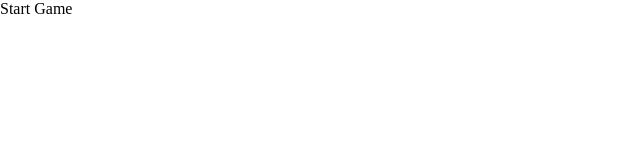
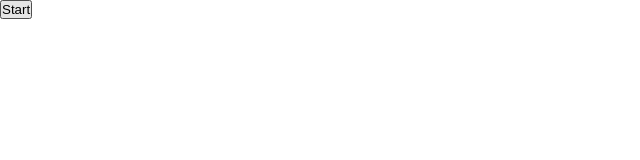
Before and after one commit to victormedeiros1/The-number-that-you-are-thinking, a React (Create React App) app: page / in a window 1280 px wide. Shown: the top 160 px of the page, without its empty margins (0-640 px from the left). Built offline with nearby package versions, Linux system fonts and the light colour scheme.

Commit message:
feat: navigate between screens

```diff
--- a/src/App.js
+++ b/src/App.js
@@ -1,18 +1,15 @@
-import React, { useState } from "react";
+import React from "react";
+
 import "./assets/css/global.css";
-import StartGame from "./components/Screens/StartGame";
-import InGame from "./components/Screens/InGame";
-import GameOver from "./components/Screens/GameOver";
+import ScreenProvider from "./context/Screen";
+import Window from "./pages/";
+import { useScreen } from "./context/Screen";
 
 function App() {
-  const [screen, setScreen] = useState("StartGame");
-
   return (
-    <div className="App">
-      {screen === "StartGame" ? <StartGame /> : ""}
-      {screen === "InGame" ? <InGame /> : ""}
-      {screen === "GameOver" ? <GameOver /> : ""}
-    </div>
+    <ScreenProvider>
+      <Window />
+    </ScreenProvider>
   );
 }
 
--- a/src/components/Screens/StartGame/index.js
+++ b/src/components/Screens/StartGame/index.js
@@ -1,7 +1,14 @@
-import React from "react";
+import React, { useState } from "react";
+import { useScreen } from "../../../context/Screen";
 
 function StartGame() {
-  return <div>Start Game</div>;
+  const { setScreen } = useScreen();
+
+  return (
+    <div>
+      <button onClick={() => setScreen("InGame")}>Start</button>
+    </div>
+  );
 }
 
 export default StartGame;
--- /dev/null
+++ b/src/context/Screen.js
@@ -0,0 +1,24 @@
+import React, { createContext, useContext, useState } from "react";
+
+const ScreenContext = createContext();
+
+export default function ScreenProvider({ children }) {
+  const [screen, setScreen] = useState("StartGame");
+
+  return (
+    <ScreenContext.Provider
+      value={{
+        screen,
+        setScreen,
+      }}
+    >
+      {children}
+    </ScreenContext.Provider>
+  );
+}
+
+export function useScreen() {
+  const context = useContext(ScreenContext);
+  const { screen, setScreen } = context;
+  return { screen, setScreen };
+}
--- /dev/null
+++ b/src/pages/index.js
@@ -0,0 +1,19 @@
+import React from "react";
+import StartGame from "../components/Screens/StartGame";
+import InGame from "../components/Screens/InGame";
+import GameOver from "../components/Screens/GameOver";
+import { useScreen } from "../context/Screen";
+
+function Window() {
+  const { screen, setScreen } = useScreen();
+
+  return (
+    <div>
+      {screen === "StartGame" ? <StartGame /> : ""}
+      {screen === "InGame" ? <InGame /> : ""}
+      {screen === "GameOver" ? <GameOver /> : ""}
+    </div>
+  );
+}
+
+export default Window;
```
Also changed, not shown: 1 other file (tests, documents, lock files or other folders).
